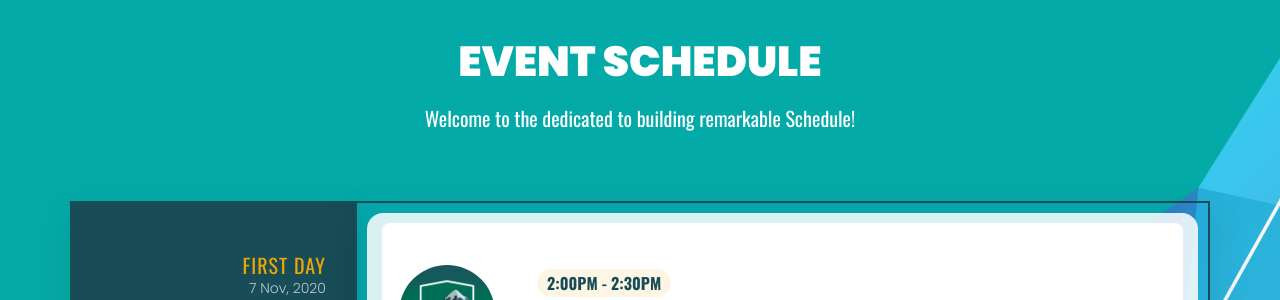
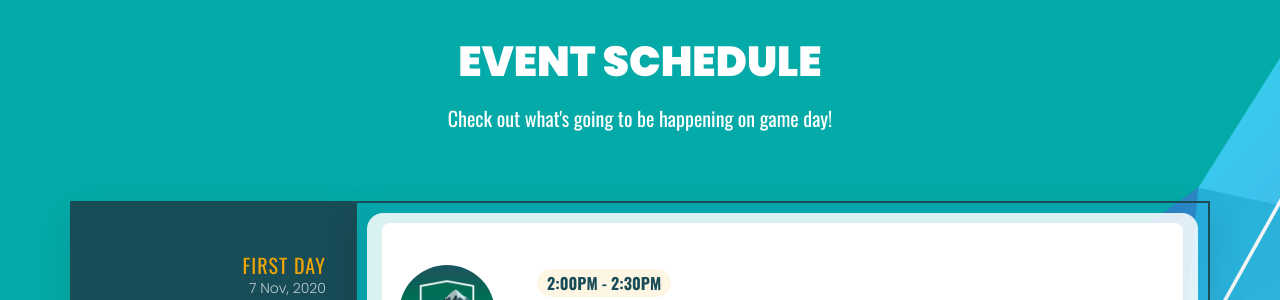
Before and after one commit to ExtraLifeYYC/ExtraLifeYYC.github.io, a Jekyll site: the page built from index.md, in a window 1280 px wide and 900 px high, scrolled down 2569 px. Shown: the part 157-457 px from the top of the window. Built offline with Jekyll 4.4.1, drawn with Linux system fonts in a browser that asks for light colours; nearby versions of some CDN libraries.

Commit message:
Typo Correction

```diff
--- a/_includes/body_schedule.html
+++ b/_includes/body_schedule.html
@@ -7,7 +7,7 @@
                     <div class="col-xs-12">
                         <div class="lgx-heading lgx-heading-white">
                             <h2 class="heading">Event Schedule</h2>
-                            <h3 class="subheading">Welcome to the dedicated to building remarkable Schedule!</h3>
+                            <h3 class="subheading">Check out what's going to be happening on game day!</h3>
                         </div>
                     </div>
                 </div>
```
